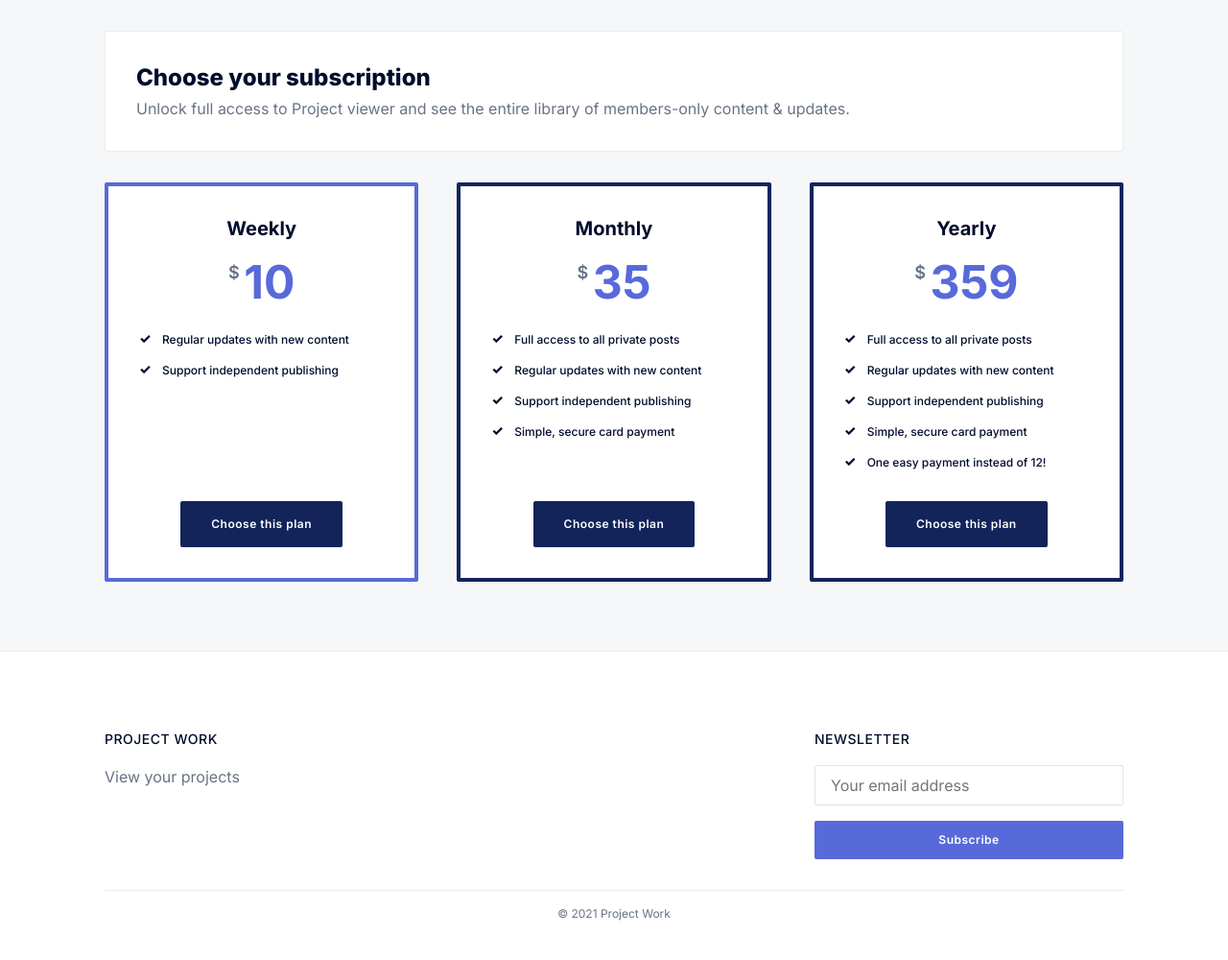
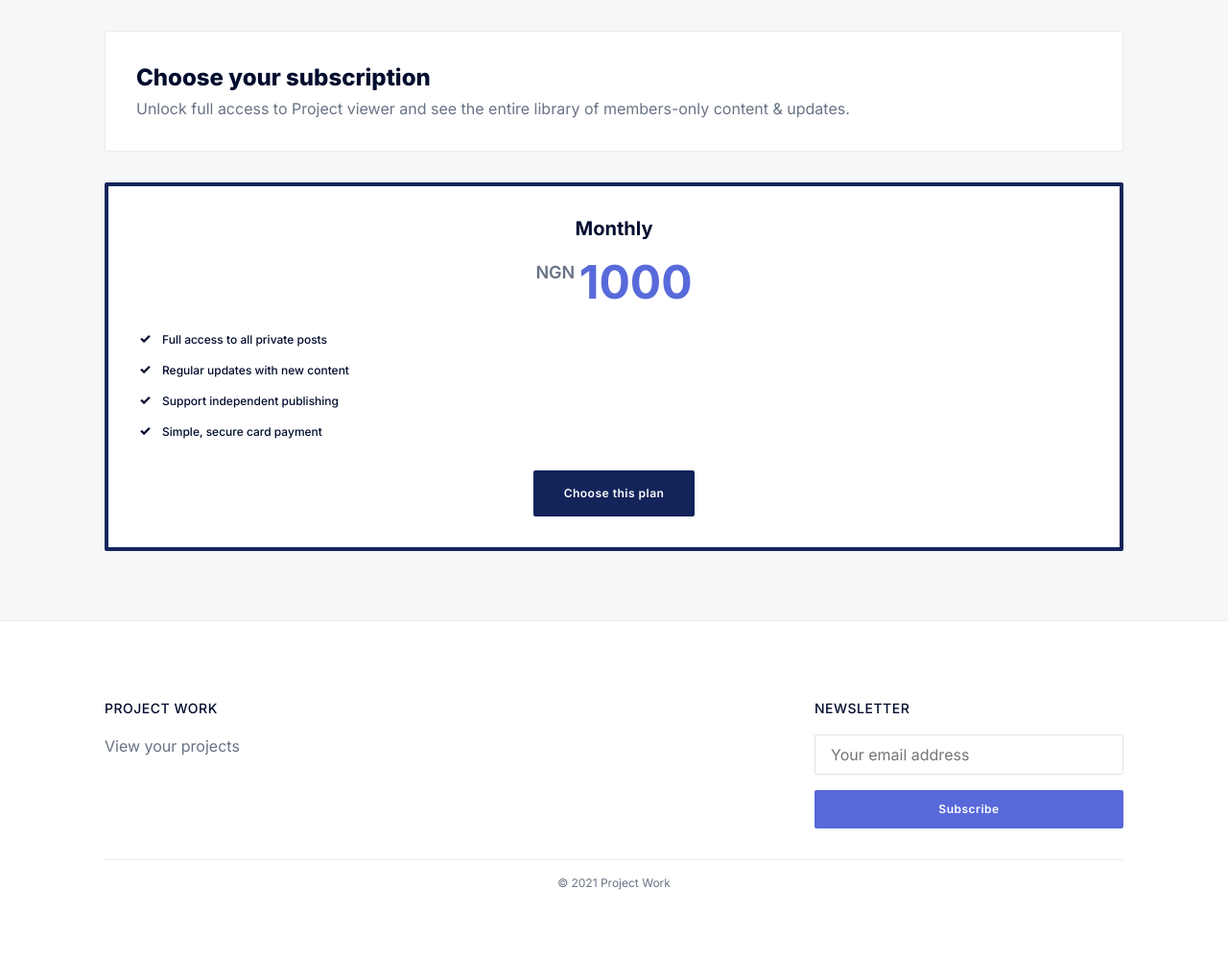
Before and after one commit to skynette/Project-viewer, a Django app: page /core/payments/ in a window 1280 px wide. Shown: the part 73-1073 px from the top of the page at 96% size. After the commit the page ends 1000 px from the top, so only its background shows below. Run offline with Django 3.2, Linux system fonts and the light colour scheme; the visitor is signed in with stand-in values (Sample User, id 1); data that the repository does not hold is empty; some libraries are stand-ins or nearby versions.

Commit message:
final changes

```diff
--- a/posts/views.py
+++ b/posts/views.py
@@ -8,8 +8,6 @@ from core.views import check_paid
 
 @login_required(login_url='/accounts/login/')
 def index(request):
-	if not check_paid(request.user):
-		return redirect('initiate-payment')
 	posts = Post.objects.all().order_by('-date')
 	fposts = Post.objects.all().order_by('-date')[:5]
 	context = {
--- a/templates/index.html
+++ b/templates/index.html
@@ -121,7 +121,7 @@
       	{% csrf_token %}
         <div class='form-group'>
           <label for='subscribe-email-signin' class='u-hidden-visually'>Project title</label>
-          <input type="text" id="form-input" aria-label="Search Project Work" class="input" placeholder="Type to Search" name="search" required>
+          <input type="text" id="form-input" aria-label="Search Project Work" class="input" placeholder="Search" name="search" required>
         </div>
         <button type="submit" class="c-btn c-btn--small c-btn--action">Search</button>
       </form>
--- a/templates/register.html
+++ b/templates/register.html
@@ -15,10 +15,10 @@
 
 <div class='o-grid__col o-grid__col--center o-grid__col--3-4-m o-grid__col--2-3-l  o-grid__col--4-4-l '>
   <div class='c-member-plans'>
-    <div class='c-member-plan c-member-plan--free'>
+    {% comment %} <div class='c-member-plan c-member-plan--free'>
       <header class='c-member-plan__header'>
         <h2 class='c-member-plan__title'>Weekly</h2>
-        <span class='c-member-plan__sign'>$</span>
+        <span class='c-member-plan__sign'>NGN</span>
         <strong class='c-member-plan__amount'>10</strong>
       </header>
       <div class='c-member-plan__content'>
@@ -33,13 +33,13 @@
         </form>
 
       </div>
-    </div>
+    </div> {% endcomment %}
 
   <div class='c-member-plan c-member-plan--premium'>
     <header class='c-member-plan__header'>
       <h2 class='c-member-plan__title'>Monthly</h2>
-      <span class='c-member-plan__sign'>$</span>
-      <strong class='c-member-plan__amount'>35</strong>
+      <span class='c-member-plan__sign'>NGN</span>
+      <strong class='c-member-plan__amount'>1000</strong>
     </header>
     <div class='c-member-plan__content'>
       <ul class='c-member-plan__list'>
@@ -50,13 +50,13 @@
       </ul>
       <form method="POST" action="{% url 'initiate-payment' %}" id='form' style="text-align: center;">
         {% csrf_token %}
-        <input type='hidden' name='amount' class='c-subscribe-form__input' id='subscribe-email-signin' placeholder='Your email address' required value="35">
+        <input type='hidden' name='amount' class='c-subscribe-form__input' id='subscribe-email-signin' placeholder='Your email address' required value="1000">
         <button type="submit" class='c-btn c-btn--dark'>Choose this plan</button>
         </form>
     </div>
   </div>
 
-  <div class='c-member-plan c-member-plan--premium'>
+  {% comment %} <div class='c-member-plan c-member-plan--premium'>
     <header class='c-member-plan__header'>
       <h2 class='c-member-plan__title'>Yearly</h2>
       <span class='c-member-plan__sign'>$</span>
@@ -76,7 +76,7 @@
         <button type="submit" class='c-btn c-btn--dark'>Choose this plan</button>
         </form>
     </div>
-  </div>
+  </div> {% endcomment %}
 </div></div>
       </div>
     </main>
```
